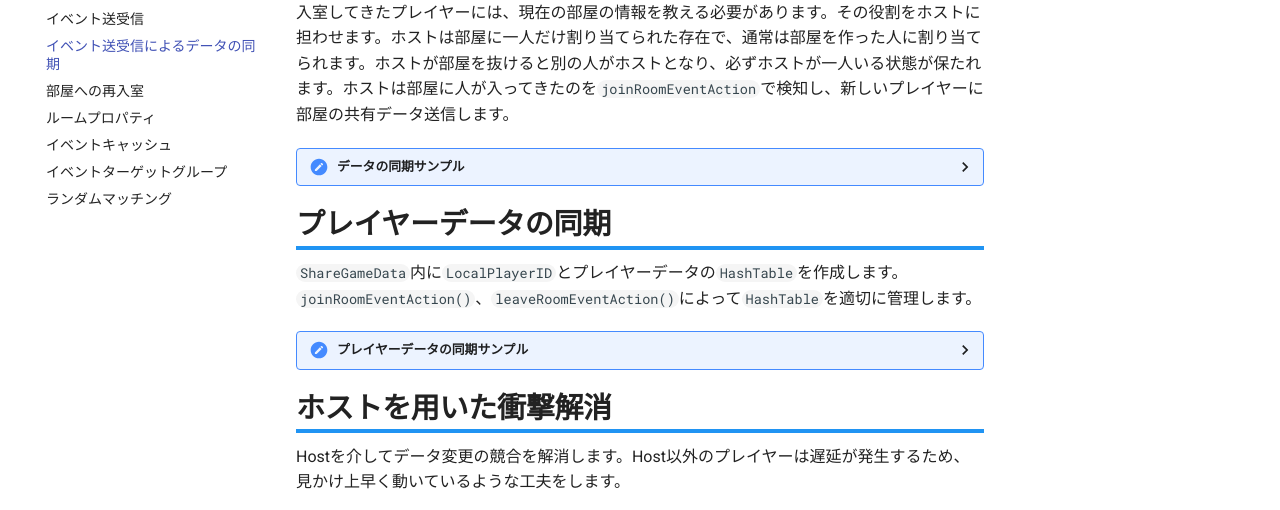
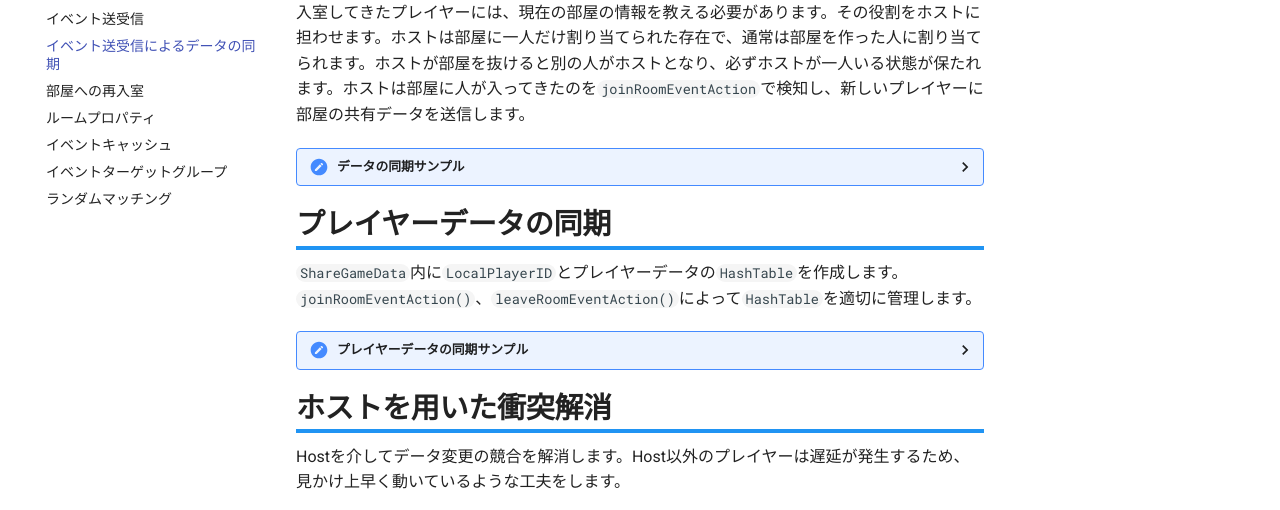
Before and after one commit to comefrombottom/Siv3D-MultiplayerPhoton-docs, an MkDocs documentation site: the page built from docs/synchronizing_data.md, in a window 1280 px wide and 1005 px high. Shown: the part 245-755 px from the top of the window. Built offline with MkDocs 1.6.1 and Material for MkDocs 9.7.7, drawn with Linux system fonts in a browser that asks for light colours; nearby versions of some CDN libraries; comment, search, counter and statistics services are not loaded.

Commit message:
いろいろ

````diff
--- a/docs/synchronizing_data.md
+++ b/docs/synchronizing_data.md
@@ -1,7 +1,7 @@
 # イベント送受信によるデータの同期
 プレイヤー間でデータを同期するために、それぞれが持つデータに同じ操作を行わせます。データを変更した際はそれを他のプレイヤーに通知し、通知を受けたプレイヤーはそれに応じた同様の操作を行います。
 
-入室してきたプレイヤーには、現在の部屋の情報を教える必要があります。その役割をホストに担わせます。ホストは部屋に一人だけ割り当てられた存在で、通常は部屋を作った人に割り当てられます。ホストが部屋を抜けると別の人がホストとなり、必ずホストが一人いる状態が保たれます。ホストは部屋に人が入ってきたのを`joinRoomEventAction`で検知し、新しいプレイヤーに部屋の共有データ送信します。
+入室してきたプレイヤーには、現在の部屋の情報を教える必要があります。その役割をホストに担わせます。ホストは部屋に一人だけ割り当てられた存在で、通常は部屋を作った人に割り当てられます。ホストが部屋を抜けると別の人がホストとなり、必ずホストが一人いる状態が保たれます。ホストは部屋に人が入ってきたのを`joinRoomEventAction`で検知し、新しいプレイヤーに部屋の共有データを送信します。
 
 ??? summary "データの同期サンプル"
     ```cpp
@@ -431,7 +431,7 @@
 
     ```
 
-# ホストを用いた衝撃解消
+# ホストを用いた衝突解消
 Hostを介してデータ変更の競合を解消します。Host以外のプレイヤーは遅延が発生するため、見かけ上早く動いているような工夫をします。
 
 ??? summary "ホストを用いた同期サンプル"
````
Also changed, not shown: docs/call_back.md (+2 -2 lines), docs/foundation.md (+2 -1 lines), docs/index.md (+2 -2 lines).
